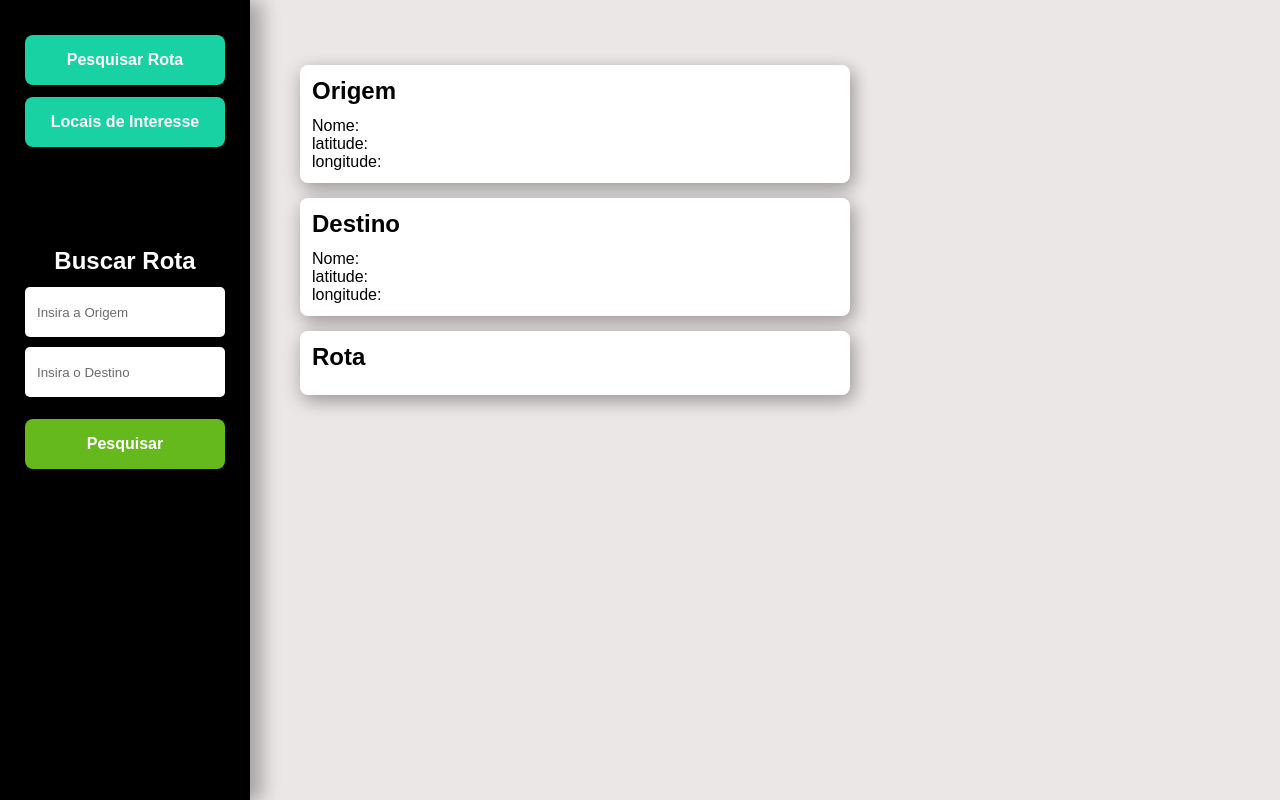
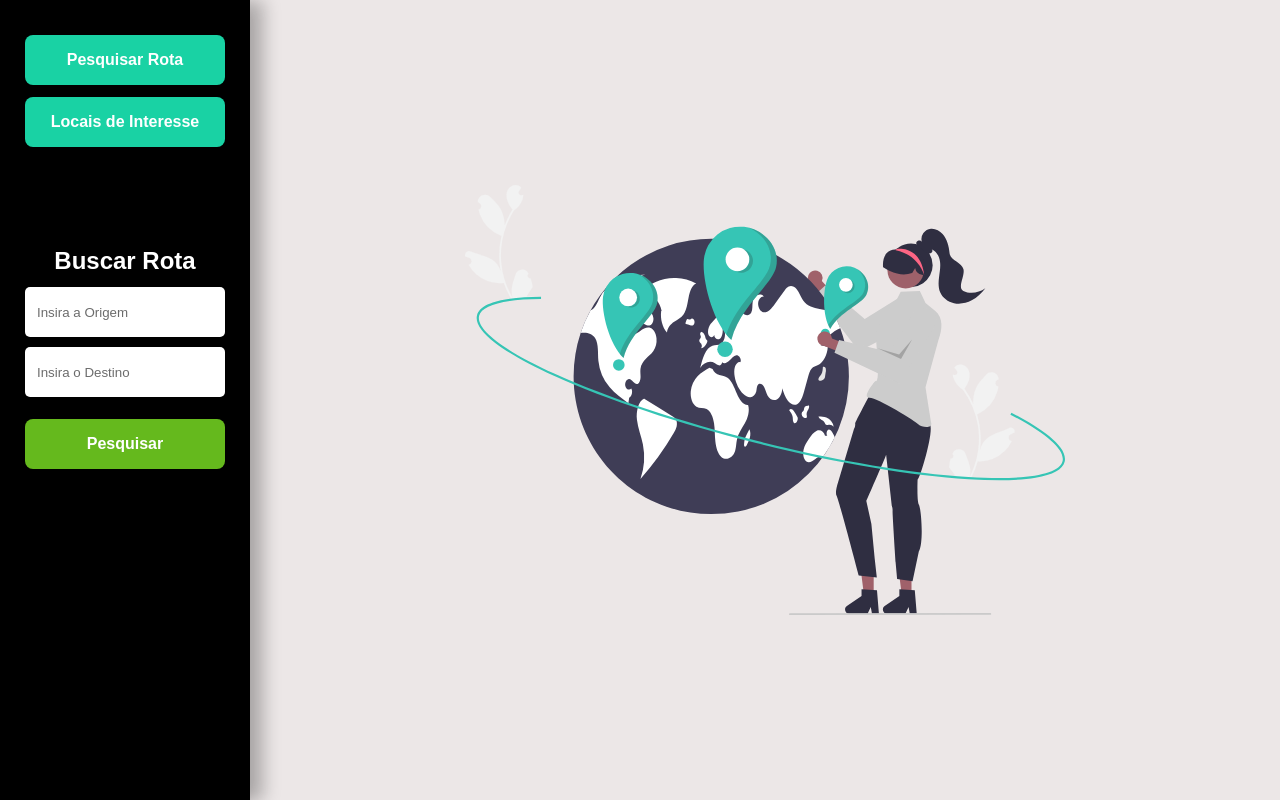
Before and after one commit to LucasOliveria/mobilidade-urbana-app, a React (Vite) app in the folder front-map/: page / in a window 1280 px wide. Built offline with nearby package versions, Linux system fonts and the light colour scheme.

Commit message:
feat:README

```diff
--- /dev/null
+++ b/front-map/src/api/google.ts
@@ -0,0 +1,6 @@
+import axios from "axios";
+
+export const google = axios.create({
+  baseURL: 'https://maps.googleapis.com/maps/api',
+  timeout: 10000
+});
--- a/front-map/src/components/RouteForm/index.tsx
+++ b/front-map/src/components/RouteForm/index.tsx
@@ -1,10 +1,19 @@
 import { ChangeEvent, Dispatch, FormEvent, SetStateAction, useState } from 'react'
 import './style.css'
 import { api } from '../../api/api';
+import { google } from '../../api/google';
 
-function RouteForm({ setRoute }: {
-  setRoute: Dispatch<SetStateAction<any>>
-}) {
+function RouteForm(
+  {
+    setRoute,
+    setUrlImage,
+  }
+    :
+    {
+      setRoute: Dispatch<SetStateAction<any>>
+      setUrlImage: Dispatch<SetStateAction<string | null>>
+    }
+) {
   const [routeForm, setRouteForm] = useState({
     origin: "",
     destiny: ""
@@ -19,10 +28,10 @@ function RouteForm({ setRoute }: {
 
   async function submitRouteForm(event: FormEvent) {
     event.preventDefault();
-    const { origin, destiny } = routeForm
+    const { origin, destiny } = routeForm;
 
     if (!origin || !destiny) {
-      setSpan("Preencha todos os campos!")
+      return setSpan("Preencha todos os campos!");
     }
 
     try {
@@ -37,6 +46,18 @@ function RouteForm({ setRoute }: {
         destiny_id: placeIdDestini
       });
 
+      const polyline = route.data.overview_polyline
+      const originPoint = route.data.origin.name
+      const destinyPoint = route.data.destiny.name
+
+      const map = await google.get(`/staticmap?size=1600x800&path=color:0x0000ff|weight:5|enc:${polyline}&markers=color:red|label:E|${originPoint}&markers=color:red|label:D|${destinyPoint}&key=AIzaSyBBnsIr9_1s-l9-4aQlVAUJiC45h9Eh9XI`, { responseType: "arraybuffer" })
+
+      const arrayBufferView = new Uint8Array(map.data);
+      const blob = new Blob([arrayBufferView], { type: 'image/png' });
+      const dataUrl = URL.createObjectURL(blob);
+
+
+      setUrlImage(dataUrl)
 
       setRoute({ ...route.data });
     } catch (error: any) {
--- a/front-map/src/pages/Main/index.tsx
+++ b/front-map/src/pages/Main/index.tsx
@@ -1,9 +1,12 @@
-import { useState } from 'react'
-import './style.css'
+import { useState } from 'react';
 import RouteForm from '../../components/RouteForm';
+import './style.css';
+import World from "../../assets/world.svg"
 
 function Main() {
   const [route, setRoute] = useState<any>()
+  const [urlImage, setUrlImage] = useState<string | null>("")
+
 
   return (
     <div className='container-main'>
@@ -12,8 +15,10 @@ function Main() {
           <button>Pesquisar Rota</button>
           <button>Locais de Interesse</button>
         </div>
-        <RouteForm setRoute={setRoute} />
+        <RouteForm setRoute={setRoute} setUrlImage={setUrlImage} />
       </div>
+
+      {route ?
         <div className='container-map-informations'>
           <h1>{route?.name}</h1>
           <div className='origin-destiny origin'>
@@ -32,7 +37,19 @@ function Main() {
             <h2>Rota</h2>
             <p>{route?.path_to_destination}</p>
           </div>
+          {
+            urlImage
+            &&
+            <div className='url-image'>
+              <img src={urlImage} alt="" />
             </div>
+          }
+        </div>
+        :
+        <div className='container-world'>
+          <img src={World} alt="world" />
+        </div>
+      }
     </div>
   )
 }
--- a/front-map/src/pages/Main/style.css
+++ b/front-map/src/pages/Main/style.css
@@ -21,23 +21,22 @@
   margin-bottom: 10rem;
 }
 
-.container-map-informations {
+.container-map-informations,
+.container-world {
   display: flex;
   flex-direction: column;
   align-items: flex-start;
   width: calc(100vw - 25rem);
-  padding-top: 5rem;
+  padding: 5rem;
 }
 
-.container-map-informations h1 {
-  margin-left: 50px;
-
+.container-world {
+  justify-content: center;
 }
 
 .origin-destiny {
-  width: 55rem;
+  width: 100%;
   margin-top: 1.5rem;
-  margin-left: 50px;
   padding: 1.2rem;
   border-radius: 0.8rem;
   background-color: #ffffff;
@@ -51,3 +50,16 @@
 .route {
   margin-bottom: 20px;
 }
+
+.url-image {
+  margin-top: 1.5rem;
+  padding: 1.2rem;
+  border-radius: 0.8rem;
+  background-color: #000000;
+  box-shadow: 5px 5px 16px 0 rgba(0, 0, 0, 0.2), 0 6px 20px 0 rgba(0, 0, 0, 0.19);
+}
+
+img[alt="world"] {
+  align-self: center;
+  width: 60rem;
+}
```
Also changed, not shown: front-map/src/assets/world.svg (added), 1 other file (tests, documents, lock files or other folders). Lines whose indentation alone changed are shown as unchanged.
